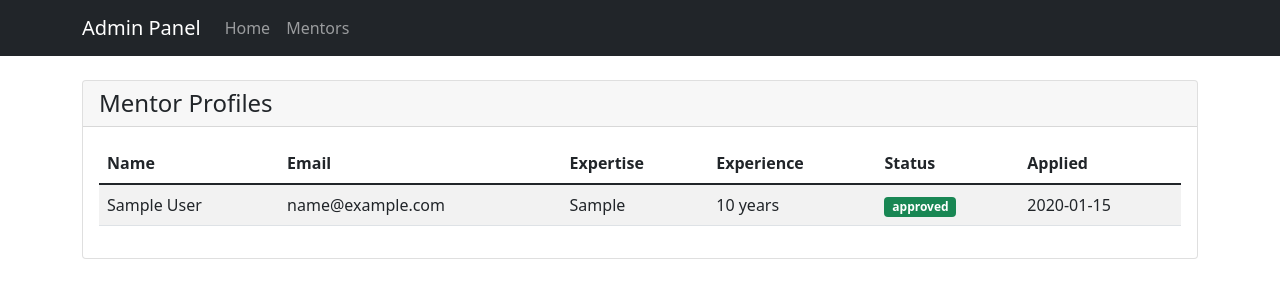
After one commit to Trolann/teachers-coach-teachers, a Flask app: template flask_app/admin/templates/dashboard/mentors.html in a window 1280 px wide. The commit adds this page. Shown: the top 300 px of the page. Run offline with Flask 3, Linux system fonts and the light colour scheme; the template is opened without the code that fills it: most values are stand-ins (such as "Sample title", 1, 10 or a date in 2020); parts of the project's set-up code (start-up, migrations or seed data) failed here and were passed over.

Commit message:
feat: Add mentor profiles tab with navigation and listing template

```diff
--- a/flask_app/admin/templates/base.html
+++ b/flask_app/admin/templates/base.html
@@ -11,6 +11,21 @@
     <nav class="navbar navbar-expand-lg navbar-dark bg-dark">
         <div class="container">
             <a class="navbar-brand" href="{{ url_for('admin.admin_dashboard.dashboard') }}">Admin Panel</a>
+            <button class="navbar-toggler" type="button" data-bs-toggle="collapse" data-bs-target="#navbarNav">
+                <span class="navbar-toggler-icon"></span>
+            </button>
+            <div class="collapse navbar-collapse" id="navbarNav">
+                <ul class="navbar-nav">
+                    <li class="nav-item">
+                        <a class="nav-link {% if request.endpoint == 'admin.admin_dashboard.dashboard' %}active{% endif %}"
+                           href="{{ url_for('admin.admin_dashboard.dashboard') }}">Home</a>
+                    </li>
+                    <li class="nav-item">
+                        <a class="nav-link {% if request.endpoint == 'admin.admin_dashboard.mentors' %}active{% endif %}"
+                           href="{{ url_for('admin.admin_dashboard.mentors') }}">Mentors</a>
+                    </li>
+                </ul>
+            </div>
 
         </div>
     </nav>
--- /dev/null
+++ b/flask_app/admin/templates/dashboard/mentors.html
@@ -0,0 +1,47 @@
+{% extends "base.html" %}
+
+{% block title %}Mentor Profiles{% endblock %}
+
+{% block content %}
+<div class="card">
+    <div class="card-header">
+        <h4 class="mb-0">Mentor Profiles</h4>
+    </div>
+    <div class="card-body">
+        <div class="table-responsive">
+            <table class="table table-striped">
+                <thead>
+                    <tr>
+                        <th>Name</th>
+                        <th>Email</th>
+                        <th>Expertise</th>
+                        <th>Experience</th>
+                        <th>Status</th>
+                        <th>Applied</th>
+                    </tr>
+                </thead>
+                <tbody>
+                    {% for mentor in mentors %}
+                    <tr>
+                        <td>{{ mentor.first_name }} {{ mentor.last_name }}</td>
+                        <td>{{ mentor.user.email }}</td>
+                        <td>{{ mentor.expertise_areas|join(', ') if mentor.expertise_areas else 'N/A' }}</td>
+                        <td>{{ mentor.years_of_experience }} years</td>
+                        <td><span class="badge bg-{{ 'success' if mentor.application_status == 'approved'
+                                                    else 'warning' if mentor.application_status == 'pending'
+                                                    else 'danger' }}">
+                            {{ mentor.application_status }}
+                        </span></td>
+                        <td>{{ mentor.application_submitted_at.strftime('%Y-%m-%d') }}</td>
+                    </tr>
+                    {% else %}
+                    <tr>
+                        <td colspan="6" class="text-center">No mentor profiles found</td>
+                    </tr>
+                    {% endfor %}
+                </tbody>
+            </table>
+        </div>
+    </div>
+</div>
+{% endblock %}
```
